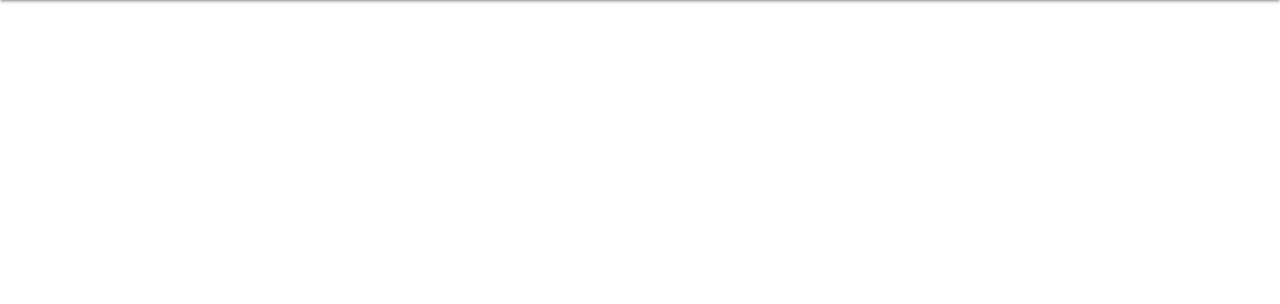
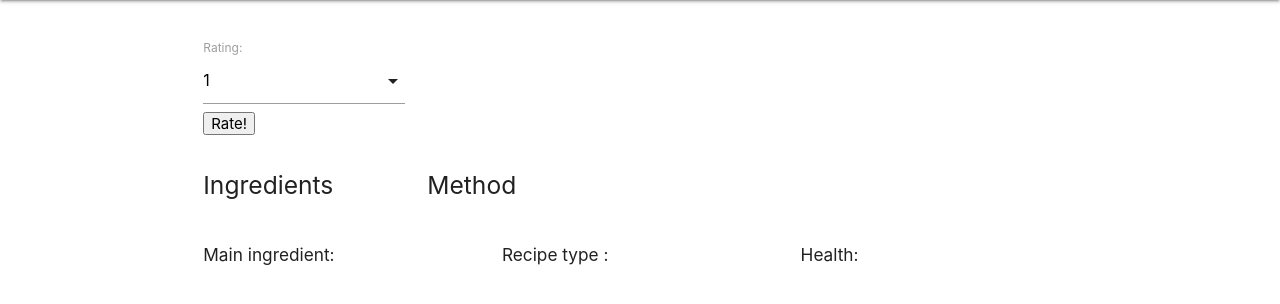
Before and after one commit to hfolcot/online-cookbook, a Flask app: template templates/recipe.html in a window 1280 px wide. Shown: the part 64-368 px from the top of the page. Run offline with Flask 2, Linux system fonts and the light colour scheme; the template is opened without the code that fills it, so the values that code supplies are empty; some libraries are stand-ins or nearby versions.

Commit message:
added functionality to display recipes at recipe.html

```diff
--- a/run.py
+++ b/run.py
@@ -2,6 +2,7 @@
 
 from flask import Flask, render_template, url_for
 from flask_pymongo import PyMongo
+from bson.objectid import ObjectId
 
 app = Flask(__name__)
 
@@ -24,9 +25,11 @@
 def results():
     return render_template("results.html", recipes=mongo.db.recipes.find())
 
-@app.route("/recipe")
-def recipePage():
-    return render_template("recipe.html")
+@app.route("/recipe/<recipe_id>")
+def recipePage(recipe_id):
+    current_recipe =  mongo.db.recipes.find_one({"_id": ObjectId(recipe_id)})
+    rating = int(current_recipe["rating"])
+    return render_template("recipe.html", recipe=current_recipe, rating=rating)
 
 
 
--- a/templates/recipe.html
+++ b/templates/recipe.html
@@ -1,2 +1,72 @@
 {% extends 'base.html'%} {% block content %}
+<main class="container">
+    <h2>{{ recipe.name }} {% if rating > 0 %}
+        <i class="material-icons">{{ rating * "stars" }}</i></h2>
+    {% else %}
+    </h2>
+    {% endif %}
+    <div class="row">
+        <div class="col s3">
+
+            <form>
+                {% if rating == 0 %}
+                <label>Be the first to rate this recipe!</label> {% else %}
+                <label>Rating: </label> {% endif %}
+
+                <select>
+                    <option value="1" selected>1</option>
+                    <option value="2">2</option>
+                    <option value="3">3</option>
+                    <option value="4">4</option>
+                    <option value="5">5</option>
+                    <input type="submit" value="Rate!">
+                </select>
+
+            </form>
+        </div>
+    </div>
+    <div class="row">
+        <div class="col s3">
+            <h5>Ingredients</h5>
+            {% for i in recipe.ingredients %}
+            <p>{{ i["ing_amount"] + " " + i["ing_name"] }}</p>
+            {% endfor %}
+        </div>
+        <div class="col s5">
+            <h5>Method</h5>
+            <ol>
+                {% for i in recipe.method %}
+                <li>{{ i["step_desc"].capitalize() }}</li>
+
+                {% endfor %}
+            </ol>
+        </div>
+        <div class="col s4">
+            {% if recipe.image %}
+            <img src={{ recipe.image }} title={{ recipe.name }} alt={{ recipe.name }}></img>
+            {% endif %}
+        </div>
+    </div>
+    <div class="row">
+        <div class="col s4">
+            <h6>Main ingredient:</h6>
+            {% for i, j in recipe.categories[0].main_ing.items() %} {% if j == "on" %}
+            <p class="ticked_categories"><i class="material-icons">check</i> {{ i.capitalize() }}</p>
+            {% endif %} {% endfor %}
+        </div>
+        <div class="col s4">
+            <h6>Recipe type :</h6>
+            {% for i, j in recipe.categories[0].recipe_type.items() %} {% if j == "on" %}
+            <p class="ticked_categories"><i class="material-icons">check</i> {{ i.capitalize() }}</p>
+            {% endif %} {% endfor %}
+        </div>
+        <div class="col s4">
+            <h6>Health:</h6>
+            {% for i, j in recipe.categories[0].health_concerns.items() %} {% if j == "on" %}
+            <p class="ticked_categories"><i class="material-icons">check</i> {{ i.capitalize() }}</p>
+            {% endif %} {% endfor %}
+        </div>
+    </div>
+
+</main>
 {% endblock %}
```
